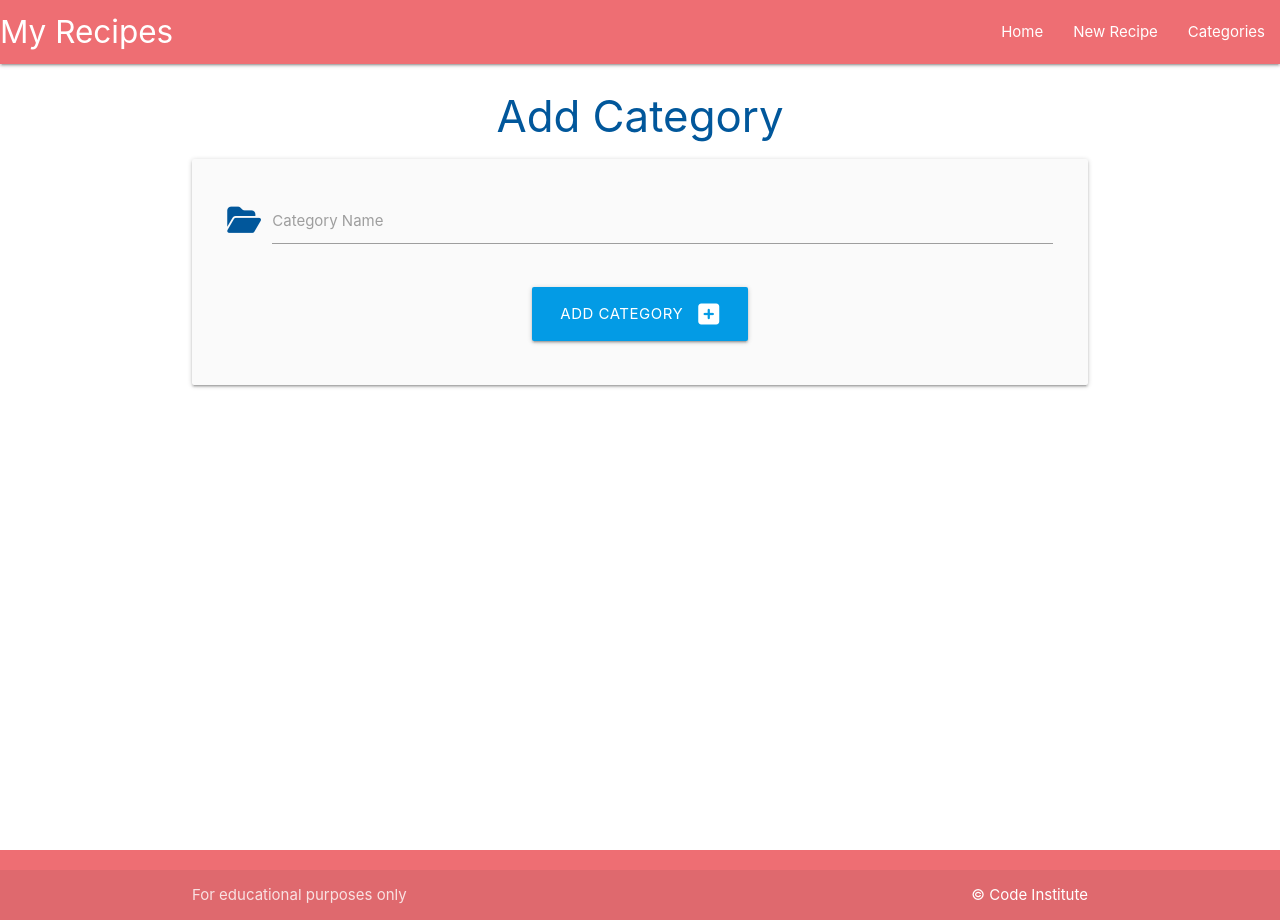
After one commit to AlexandraEL9/plant-app-trial, a Flask app: page /add_category in a window 1280 px wide. The commit adds this page. Run offline with Flask 2, Linux system fonts and the light colour scheme; some libraries are stand-ins or nearby versions.

Commit message:
add ability to view categories page and add category button to add categry to database

```diff
--- a/plantapp/routes.py
+++ b/plantapp/routes.py
@@ -1,4 +1,4 @@
-from flask import render_template, redirect, url_for, flash, request
+from flask import render_template, request, redirect, url_for
 from plantapp import app, db
 from plantapp.models import Category, Recipe
 
@@ -6,3 +6,18 @@ from plantapp.models import Category, Recipe
 @app.route("/")
 def home():
     return render_template("recipes.html")
+
+
+@app.route("/categories")
+def categories():
+    return render_template("categories.html")
+
+
+@app.route("/add_category", methods=["GET", "POST"])
+def add_category():
+    if request.method == "POST":
+        category = Category(category_name=request.form.get("category_name"))
+        db.session.add(category)
+        db.session.commit()
+        return redirect(url_for("categories"))
+    return render_template("add_category.html")
--- /dev/null
+++ b/plantapp/templates/add_category.html
@@ -0,0 +1,27 @@
+{% extends "base.html" %}
+{% block content %}
+
+<h3 class="light-blue-text text-darken-4 center-align">Add Category</h3>
+
+<div class="row card-panel grey lighten-5">
+    <form class="col s12" method="POST" action="{{ url_for('add_category') }}">
+        <!-- category name -->
+        <div class="row">
+            <div class="input-field col s12">
+                <i class="fas fa-folder-open prefix light-blue-text text-darken-4"></i>
+                <input id="category_name" name="category_name" minlength="3" maxlength="25" type="text" class="validate" required>
+                <label for="category_name">Category Name</label>
+            </div>
+        </div>
+        <!-- submit button -->
+        <div class="row">
+            <div class="col s12 center-align">
+                <button type="submit" class="btn-large light-blue darken-1">
+                    Add Category <i class="fas fa-plus-square right"></i>
+                </button>
+            </div>
+        </div>
+    </form>
+</div>
+
+{% endblock %}
--- a/plantapp/templates/base.html
+++ b/plantapp/templates/base.html
@@ -21,7 +21,7 @@
             <ul class="right hide-on-med-and-down">
                 <li><a href="{{ url_for('home') }}">Home</a></li>
                 <li><a href="">New Recipe</a></li>
-                <li><a href="">Categories</a></li>
+                <li><a href="{{ url_for('categories') }}">Categories</a></li>
             </ul>
             </div>
         </nav>
@@ -30,7 +30,7 @@
         <ul class="sidenav" id="mobile-demo">
             <li><a href="{{ url_for('home') }}">Home</a></li>
             <li><a href="">New RecipeS</a></li>
-            <li><a href="">Categories</a></li>
+            <li><a href="{{ url_for('categories') }}">Categories</a></li>
         </ul>
     </header>
 
```
Also changed, not shown: plantapp/templates/categories.html (added, +14 -0 lines).
